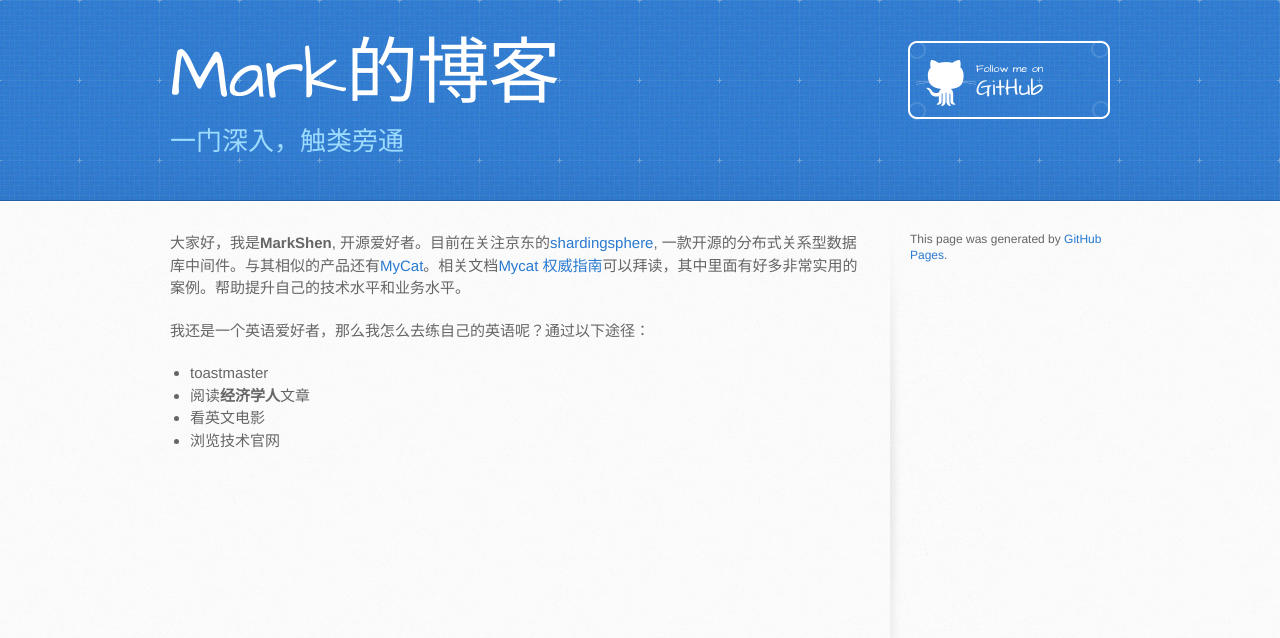
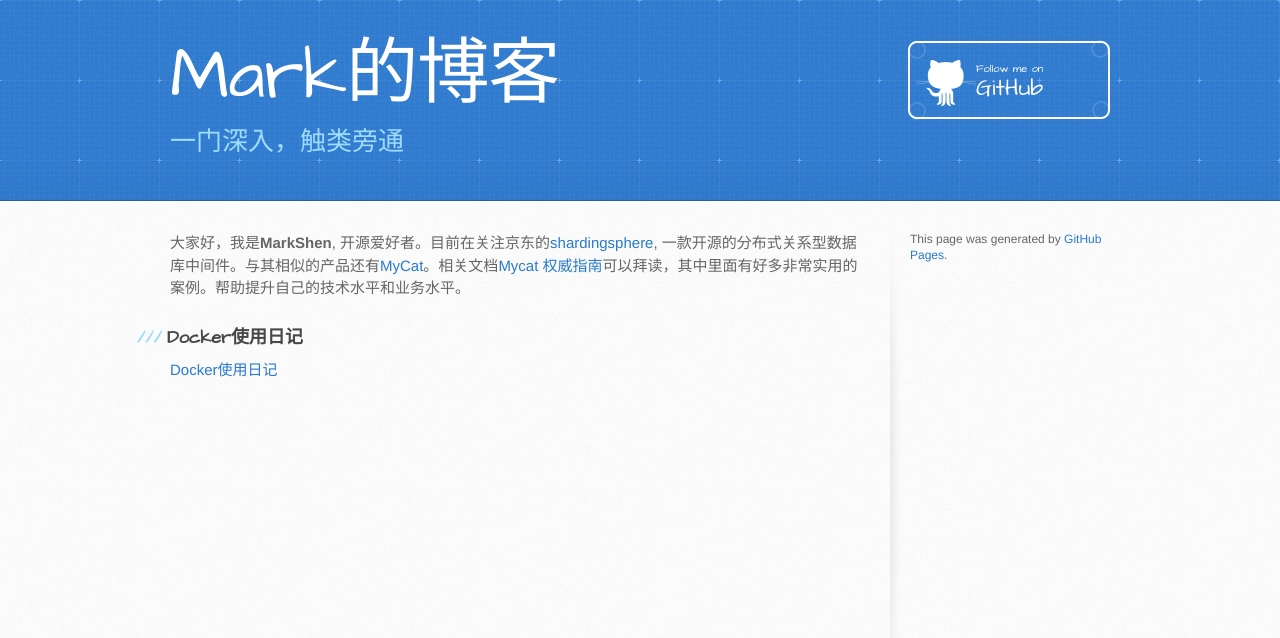
Before and after one commit to MarkShen1992/markshen1992.github.io, a Jekyll site: the page built from index.md, in a window 1280 px wide. Shown: the top 638 px of the page. Built offline with Jekyll 4.4.1, drawn with Linux system fonts in a browser that asks for light colours.

Commit message:
docker 使用过程中出现的错误

```diff
--- a/index.md
+++ b/index.md
@@ -4,9 +4,8 @@ layout: default
 
 大家好，我是**MarkShen**, 开源爱好者。目前在关注京东的[shardingsphere](<https://shardingsphere.apache.org/>), 一款开源的分布式关系型数据库中间件。与其相似的产品还有[MyCat](<http://www.mycat.io/>)。相关文档[Mycat 权威指南](http://www.mycat.io/document/mycat-definitive-guide.pdf)可以拜读，其中里面有好多非常实用的案例。帮助提升自己的技术水平和业务水平。
 
-我还是一个英语爱好者，那么我怎么去练自己的英语呢？通过以下途径：
 
-- toastmaster
-- 阅读**经济学人**文章
-- 看英文电影
-- 浏览技术官网
+
+### Docker使用日记
+
+[Docker使用日记](./document/docker/docker.html)
```
Also changed, not shown: document/docker/docker.md (added, +15 -0 lines).
